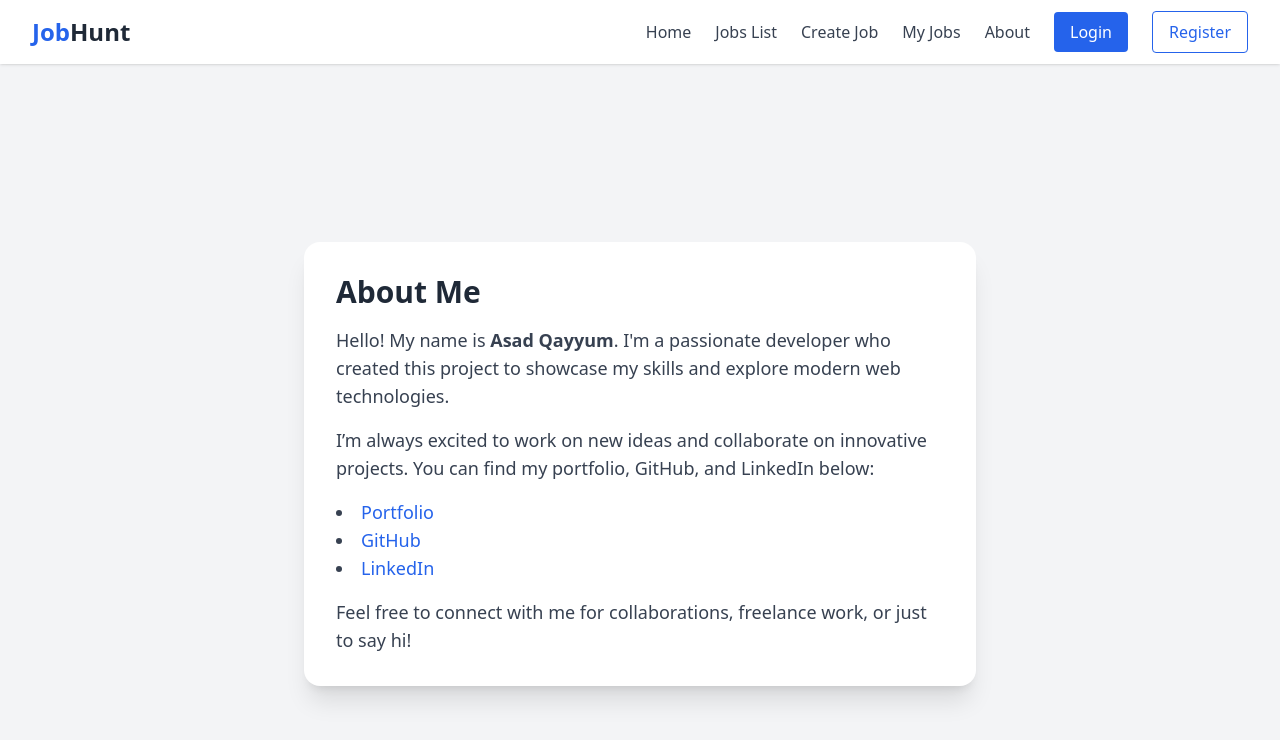
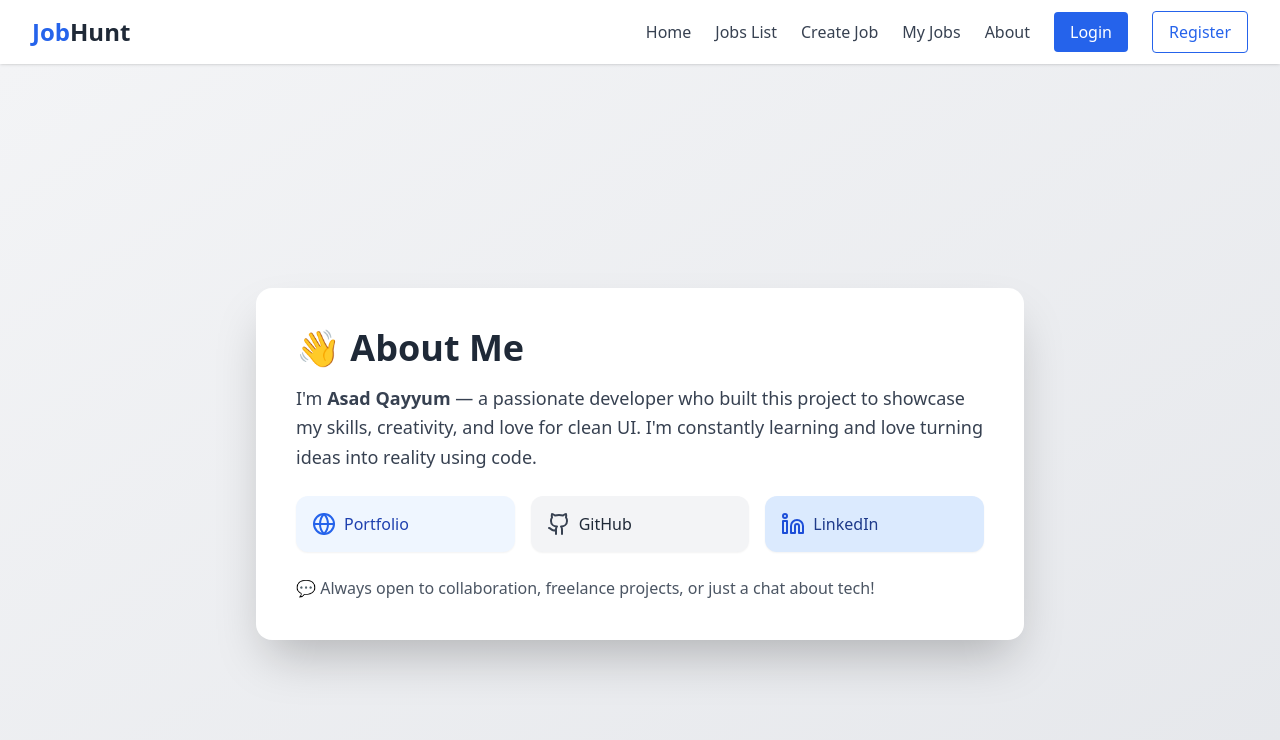
Before and after one commit to iAsadDev/job-portal-frontend, a React (Vite) app in the folder client/: page /about in a window 1280 px wide. Shown: the top 740 px of the page. Built offline with nearby package versions, Linux system fonts and the light colour scheme.

Commit message:
update JobDetail page

```diff
--- a/client/package.json
+++ b/client/package.json
@@ -11,6 +11,7 @@
   },
   "dependencies": {
     "axios": "^1.9.0",
+    "lucide-react": "^0.511.0",
     "react": "^19.1.0",
     "react-dom": "^19.1.0",
     "react-router-dom": "^7.6.1"
--- a/client/src/components/About.jsx
+++ b/client/src/components/About.jsx
@@ -1,35 +1,50 @@
 import React from 'react';
+import { Linkedin, Github, Globe } from 'lucide-react';
 
 const About = () => {
   return (
-    <div className="min-h-screen bg-gray-100 flex flex-col items-center justify-center p-6">
-      <div className="bg-white shadow-xl rounded-2xl p-8 max-w-2xl w-full">
-        <h1 className="text-3xl font-bold text-gray-800 mb-4">About Me</h1>
-        <p className="text-gray-700 text-lg mb-4">
-          Hello! My name is <strong>Asad Qayyum</strong>. I'm a passionate developer who created this project to showcase my skills and explore modern web technologies.
+    <div className="min-h-screen bg-gradient-to-br from-gray-100 to-gray-200 flex items-center justify-center p-6">
+      <div className="bg-white shadow-2xl rounded-2xl p-10 max-w-3xl w-full">
+        <h1 className="text-4xl font-bold text-gray-800 mb-4">👋 About Me</h1>
+        <p className="text-gray-700 text-lg mb-6 leading-relaxed">
+          I'm <strong>Asad Qayyum</strong> — a passionate developer who built this project to showcase my skills,
+          creativity, and love for clean UI. I'm constantly learning and love turning ideas into reality using code.
         </p>
-        <p className="text-gray-700 text-lg mb-4">
-          I’m always excited to work on new ideas and collaborate on innovative projects. You can find my portfolio, GitHub, and LinkedIn below:
-        </p>
-        <ul className="list-disc list-inside text-gray-700 text-lg mb-4">
-          <li>
-            <a href="https://asadqayyum.netlify.app/" target="_blank" rel="noopener noreferrer" className="text-blue-600 hover:underline">
-              Portfolio
-            </a>
-          </li>
-          <li>
-            <a href="https://github.com/iAsadDev" target="_blank" rel="noopener noreferrer" className="text-blue-600 hover:underline">
-              GitHub
-            </a>
-          </li>
-          <li>
-            <a href="https://www.linkedin.com/in/asad-qayyum-2646ba251" target="_blank" rel="noopener noreferrer" className="text-blue-600 hover:underline">
-              LinkedIn
-            </a>
-          </li>
-        </ul>
-        <p className="text-gray-700 text-lg">
-          Feel free to connect with me for collaborations, freelance work, or just to say hi!
+
+        <div className="grid grid-cols-1 sm:grid-cols-3 gap-4 mb-6">
+          <a
+            href="https://asadqayyum.netlify.app/"
+            target="_blank"
+            rel="noopener noreferrer"
+            className="flex items-center gap-2 p-4 bg-blue-50 hover:bg-blue-100 rounded-xl shadow-sm transition"
+          >
+            <Globe className="text-blue-600" />
+            <span className="text-blue-800 font-medium">Portfolio</span>
+          </a>
+
+          <a
+            href="https://github.com/iAsadDev"
+            target="_blank"
+            rel="noopener noreferrer"
+            className="flex items-center gap-2 p-4 bg-gray-100 hover:bg-gray-200 rounded-xl shadow-sm transition"
+          >
+            <Github className="text-gray-700" />
+            <span className="text-gray-800 font-medium">GitHub</span>
+          </a>
+
+          <a
+            href="https://www.linkedin.com/in/asad-qayyum-2646ba251"
+            target="_blank"
+            rel="noopener noreferrer"
+            className="flex items-center gap-2 p-4 bg-blue-100 hover:bg-blue-200 rounded-xl shadow-sm transition"
+          >
+            <Linkedin className="text-blue-700" />
+            <span className="text-blue-900 font-medium">LinkedIn</span>
+          </a>
+        </div>
+
+        <p className="text-gray-600 text-md">
+          💬 Always open to collaboration, freelance projects, or just a chat about tech!
         </p>
       </div>
     </div>
--- a/client/src/components/JobDetails.jsx
+++ b/client/src/components/JobDetails.jsx
@@ -2,6 +2,15 @@ import React, { useEffect, useState, useContext } from "react";
 import axios from "axios";
 import { JobContext } from "../context/jobContext";
 import { useNavigate } from "react-router-dom";
+import {
+  Briefcase,
+  Building,
+  MapPin,
+  DollarSign,
+  FileText,
+  Phone,
+  BadgeCheck,
+} from "lucide-react";
 
 const JobDetails = () => {
   const { selectedJobId } = useContext(JobContext);
@@ -20,7 +29,7 @@ const JobDetails = () => {
         const res = await axios.get(`http://localhost:4000/api/jobs/${selectedJobId}`);
         setJob(res.data);
       } catch {
-        setError("Failed to fetch job details");
+        setError("❌ Failed to fetch job details.");
       } finally {
         setLoading(false);
       }
@@ -35,25 +44,58 @@ const JobDetails = () => {
   if (!job) return null;
 
   return (
-    <div className="max-w-2xl mx-auto mt-10 p-6 bg-white rounded-xl shadow-md">
-      <h2 className="text-2xl font-bold mb-6 text-gray-800">Job Details</h2>
+    <div className="max-w-3xl mx-auto mt-10 p-8 bg-white rounded-2xl shadow-lg border border-gray-100">
+      <h2 className="text-3xl font-bold text-gray-800 mb-6 flex items-center gap-2">
+        <Briefcase className="text-blue-600" /> Job Details
+      </h2>
 
-      <div className="space-y-4 text-gray-700">
-        <div><strong>Title:</strong> {job.title}</div>
-        <div><strong>Description:</strong> {job.description}</div>
-        <div><strong>Company:</strong> {job.company}</div>
-        <div><strong>Location:</strong> {job.location}</div>
-        <div><strong>Salary:</strong> {job.salary}</div>
-        <div><strong>Requirements:</strong> {job.requirements}</div>
-        <div><strong>Job Type:</strong> {job.jobType}</div>
-        <div><strong>Contact:</strong> {job.contact}</div>
+      <div className="space-y-4 text-gray-700 text-base leading-relaxed">
+        <div className="flex items-center gap-2">
+          <BadgeCheck className="text-green-600" />
+          <strong>Title:</strong> {job.title}
+        </div>
+        <div className="flex items-start gap-2">
+          <FileText className="text-purple-600 mt-1" />
+          <div>
+            <strong>Description:</strong>
+            <p className="ml-1 text-sm text-gray-600">{job.description}</p>
+          </div>
+        </div>
+        <div className="flex items-center gap-2">
+          <Building className="text-indigo-600" />
+          <strong>Company:</strong> {job.company}
+        </div>
+        <div className="flex items-center gap-2">
+          <MapPin className="text-pink-600" />
+          <strong>Location:</strong> {job.location}
+        </div>
+        <div className="flex items-center gap-2">
+          <DollarSign className="text-emerald-600" />
+          <strong>Salary:</strong> {job.salary}
+        </div>
+        <div className="flex items-start gap-2">
+          <FileText className="text-orange-600 mt-1" />
+          <div>
+            <strong>Requirements:</strong>
+            <p className="ml-1 text-sm text-gray-600">{job.requirements}</p>
+          </div>
+        </div>
+        <div className="flex items-center gap-2">
+          <Briefcase className="text-blue-600" />
+          <strong>Job Type:</strong> {job.jobType}
+        </div>
+        <div className="flex items-center gap-2">
+          <Phone className="text-gray-600" />
+          <strong>Contact:</strong> {job.contact}
+        </div>
       </div>
-        <div className="mt-6 flex justify-between">
+
+      <div className="mt-8 flex justify-end">
         <button
           onClick={() => navigate("/jobs/all-jobs")}
-          className="border border-gray-300 bg-gray-100 px-4 py-2 rounded-lg hover:bg-gray-200"
+          className="bg-gray-100 text-gray-800 px-6 py-2 rounded-lg hover:bg-gray-200 transition"
         >
-          Back to Jobs List
+          ← Back to Jobs List
         </button>
       </div>
     </div>
```
Also changed, not shown: 1 other file (tests, documents, lock files or other folders).
